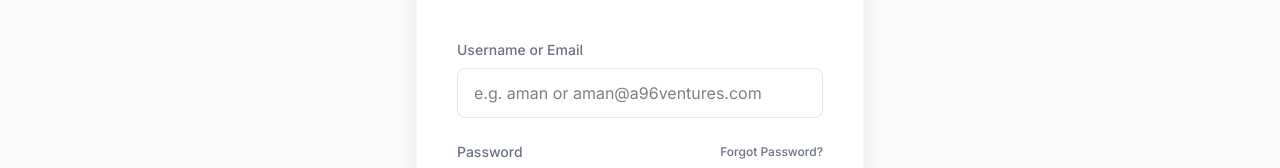
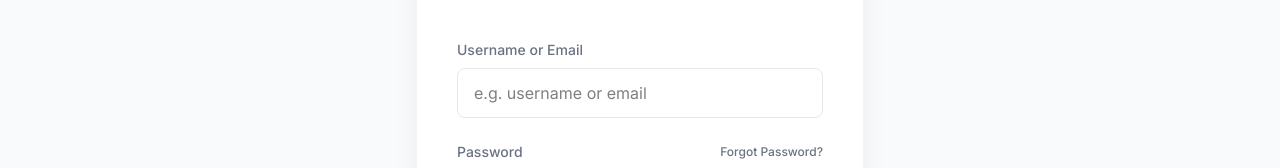
Before and after one commit to AmanJhawar/a96ventures, a Next.js app: page /admin/login in a window 1280 px wide. Shown: the part 367-535 px from the top of the page. Built offline with nearby package versions, Linux system fonts and the light colour scheme; no server answers.

Commit message:
fix: update login and forgot password placeholder text to generic examples

```diff
--- a/src/app/admin/login/page.tsx
+++ b/src/app/admin/login/page.tsx
@@ -262,7 +262,7 @@ function LoginForm() {
                   spellCheck={false}
                   {...register('identifier')}
                   className={`w-full px-4 py-3 rounded-lg border focus:border-black focus:ring-4 focus:ring-black/10 transition-[border-color,box-shadow] duration-150 ease-[var(--ease-out)] ${errors.identifier ? 'border-gray-900' : 'border-gray-200'}`}
-                  placeholder="e.g. aman or aman@a96ventures.com"
+                  placeholder="e.g. username or email"
                 />
                 {errors.identifier && <p className="text-gray-500 font-medium text-sm mt-1">{errors.identifier.message}</p>}
               </div>
@@ -431,7 +431,7 @@ function LoginForm() {
                     type="text"
                     value={forgotEmail}
                     onChange={(e) => setForgotEmail(e.target.value)}
-                    placeholder="e.g. aman or aman@a96ventures.com"
+                    placeholder="e.g. username or email"
                     className="w-full px-4 py-2.5 rounded-lg border border-gray-200 focus:border-black focus:ring-4 focus:ring-black/10 transition-[border-color,box-shadow] duration-150 text-sm"
                     autoFocus
                   />
```
